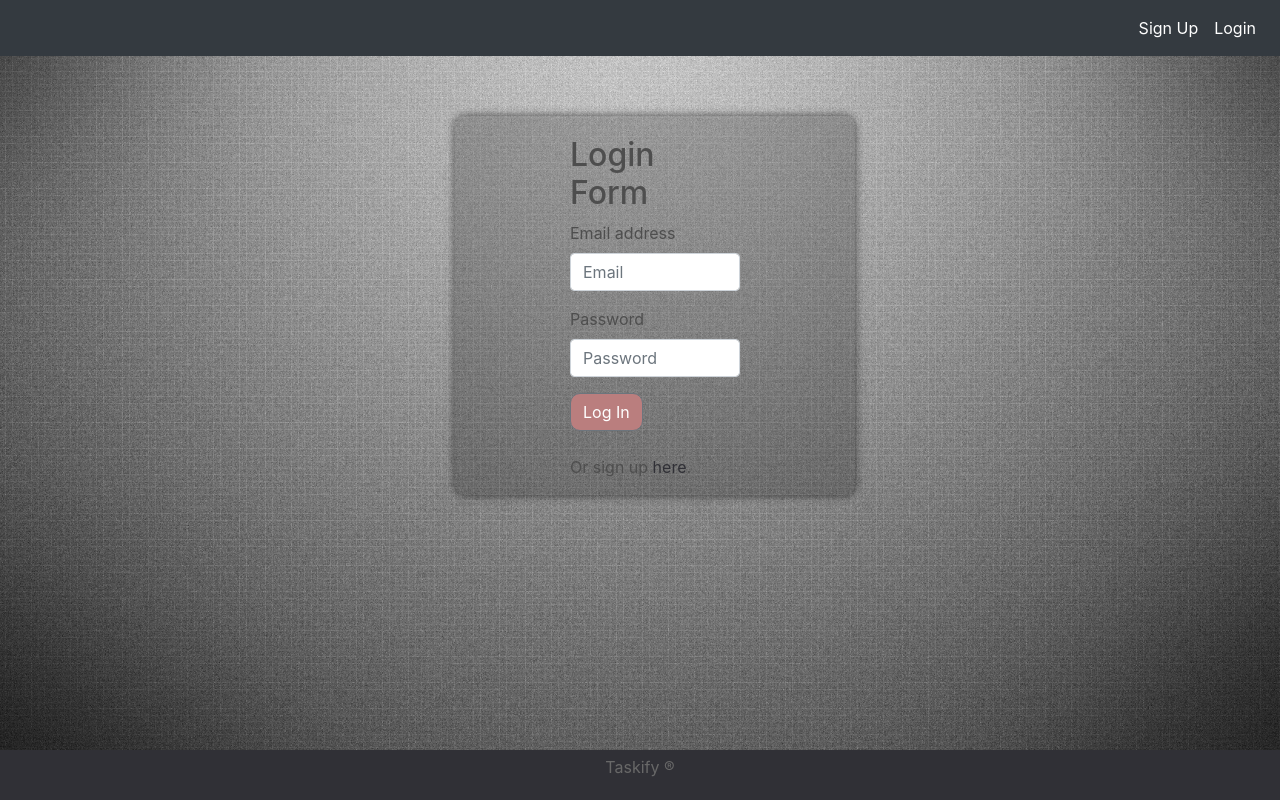
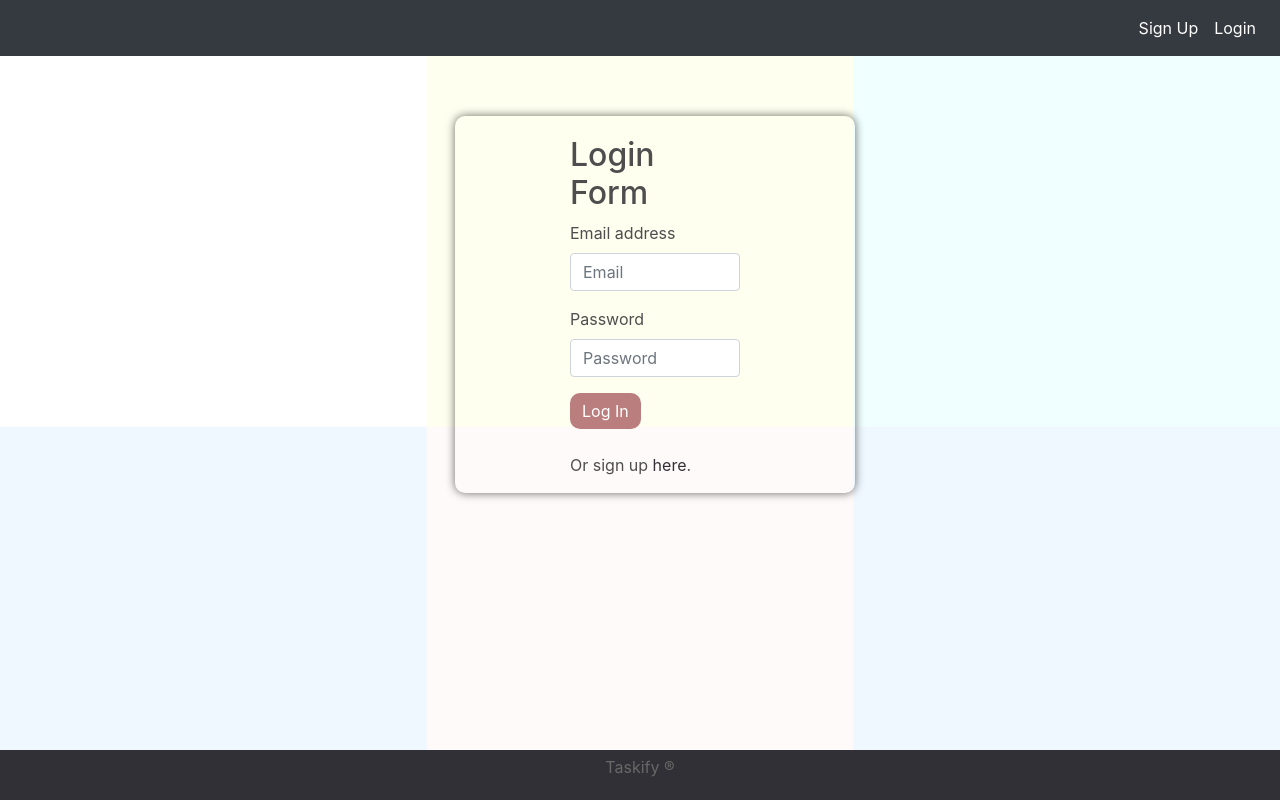
Before and after one commit to leticiaroncero/taskify-react, a React (Create React App) app in the folder client/: page /login in a window 1280 px wide. Built offline with nearby package versions, Linux system fonts and the light colour scheme; no server answers.

Commit message:
added some styling to project cards

```diff
--- a/client/src/App.css
+++ b/client/src/App.css
@@ -38,7 +38,7 @@
 }
  body {
   height: 100%;
-  background-image: url(grey-background.jpg);
+  background-image: url(bkg.png);
   overflow: hidden;
   background-size: cover;
 }
@@ -78,4 +78,5 @@
 .newProject{
   float: right;
   margin: 10px;
+  color: #303036;
 }
--- a/client/src/components/ProjectCard/style.css
+++ b/client/src/components/ProjectCard/style.css
@@ -9,9 +9,11 @@ a {
     border-radius: 12px;
     background-color: #E0C9CB;
     color: #4E4E4E;
+    width: 200px;
 }
- .btn {
+.btn {
     background-color: #BA7E7E;
     border-radius: 10px;
     text-decoration: blanchedalmond;
+    border: none;
 }
--- a/client/src/pages/Login.js
+++ b/client/src/pages/Login.js
@@ -41,7 +41,7 @@ class Login extends Component {
         borderRadius: "10px",
         border: "20px",
         maxWidth: "400px",
-        backgroundColor: "rgba(0,0,0,0.2)",
+        // backgroundColor: "rgba(0,0,0,0.2)",
         color:" #4E4E4E",
         paddingTop: "20px",
         margin: "20px",
```
Also changed, not shown: client/src/bkg.png (added).
